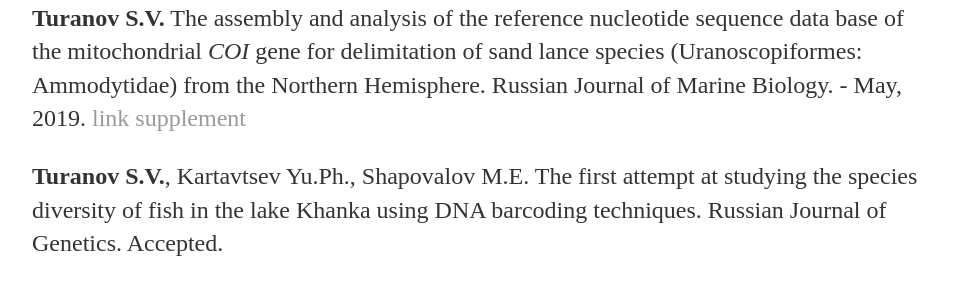
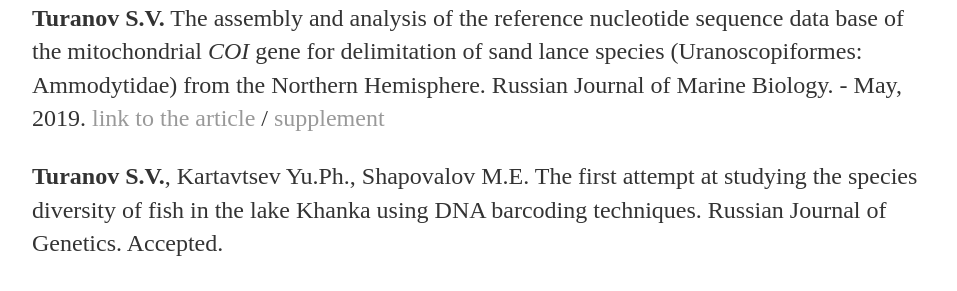
Before and after one commit to Sturcoal/Sturcoal.github.io, a Jekyll site: the page built from Publications.html, in a window 1280 px wide and 900 px high. Shown: the part 357-648 px from the top of the window, without its empty margins (160-1117 px from the left). Built offline with Jekyll 4.4.1, drawn with Linux system fonts in a browser that asks for light colours.

Commit message:
Update Publications.html

```diff
--- a/Publications.html
+++ b/Publications.html
@@ -6,7 +6,7 @@
 	<h3>2019</h3>
 	<p><b>Turanov S.V.</b>, Balanov A.A., Shelekhov V.A. Species of the genus <i>Ammodytes</i> (Ammodytidae) in the northwestern part of the Sea of Japan. In press. <p>
 	<p><b>Turanov S.V.</b>, Rutenko O.A., Kartavtsev Yu.Ph. Complete mitochondrial genome of <i>Stichaeus nozawae</i> Jordan & Snyder 1902 (Zoarcales: Stichaeidae). Mitochondrial DNA Part B. - May, 2019. <a href="https://www.tandfonline.com/doi/full/10.1080/23802359.2019.1612293">link</a>  <p>
-	<p><b>Turanov S.V.</b> The assembly and analysis of the reference nucleotide sequence data base of the mitochondrial <i>COI</i> gene for delimitation of sand lance species (Uranoscopiformes: Ammodytidae) from the Northern Hemisphere. Russian Journal of Marine Biology. - May, 2019. <a href="https://link.springer.com/article/10.1134/S1063074019010103#enumeration">link</a> <a href="https://github.com/Sturcoal/Ammodytes/blob/master/README.md">supplement</a> <p><p>
+	<p><b>Turanov S.V.</b> The assembly and analysis of the reference nucleotide sequence data base of the mitochondrial <i>COI</i> gene for delimitation of sand lance species (Uranoscopiformes: Ammodytidae) from the Northern Hemisphere. Russian Journal of Marine Biology. - May, 2019. <a href="https://link.springer.com/article/10.1134/S1063074019010103#enumeration">link to the article</a> / <a href="https://github.com/Sturcoal/Ammodytes/blob/master/README.md">supplement</a> <p><p>
 	<p><b>Turanov S.V.</b>, Kartavtsev Yu.Ph., Shapovalov M.E. The first attempt at studying the species diversity of fish in the lake Khanka using DNA barcoding techniques. Russian Journal of Genetics. Accepted. <p>
 	<p>Rutenko O.A., <b>Turanov S.V.</b>, Kartavtsev Yu.Ph. Complete mitochondrial genome of ocellated blenny, <i>Opisthocentrus ocellatus</i> (Tilesius, 1811) (Zoarcales: Opisthocentidae). Mitochondrial DNA Part B.- April, 2019. <a href="https://www.tandfonline.com/doi/full/10.1080/23802359.2019.1602008">link</a> <p>
 	<p><b>Turanov S.V.</b>, Rutenko O.A., Kartavtsev Yu.Ph. Complete mitochondrial genome of <i>Stichaeus grigorjewi</i> Herzenstein, 1890 (Zoarcales: Stichaeidae). Mitochondrial DNA Part B.- February, 2019. <a href="https://www.tandfonline.com/doi/full/10.1080/23802359.2019.1579063">link</a> <p>
```
